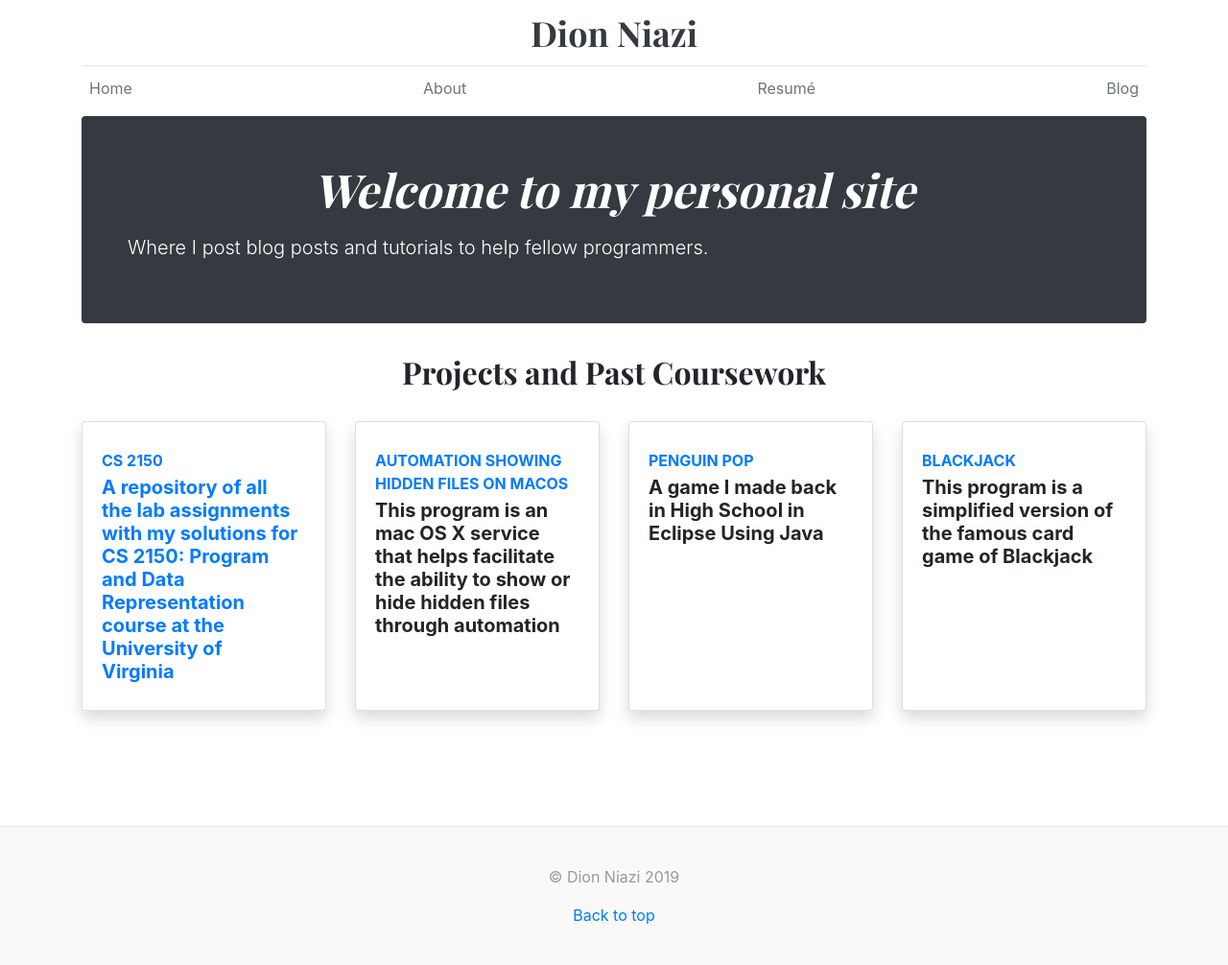
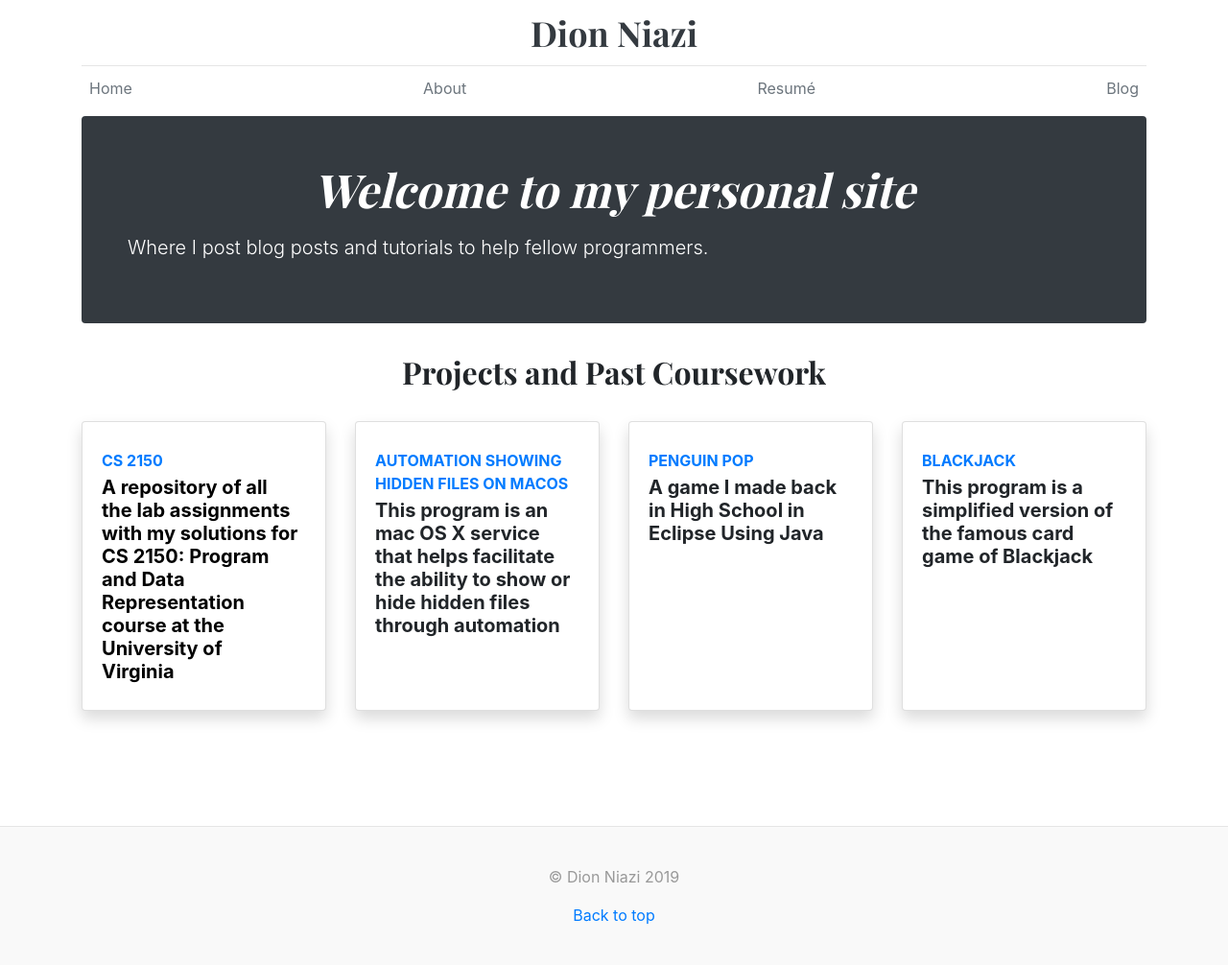
Before and after one commit to dn3gy/dn3gy.github.io, a Jekyll site: the page built from index.html, in a window 1280 px wide. Shown: the whole page at 96% size. Built offline with Jekyll 4.4.1, drawn with Linux system fonts in a browser that asks for light colours.

Commit message:
Recent Updates to Site

```diff
--- a/index.html
+++ b/index.html
@@ -13,7 +13,7 @@ title: Dion's Site
 <h2 class="text-center">Projects and Past Coursework</h2><br/>
 <div class="row">
     <div class="col-xl-3 col-md-6 mb-4">
-      <a style="text-decoration:none" href="https://github.com/dn3gy/CS-2150-UVA">
+      <a style="text-decoration:none; color: black" href="https://github.com/dn3gy/CS-2150-UVA" target="_blank">
         <div class="card border-left-primary shadow h-100 py-2">
           <div class="card-body">
                 <div class="row no-gutters align-items-center">
```
